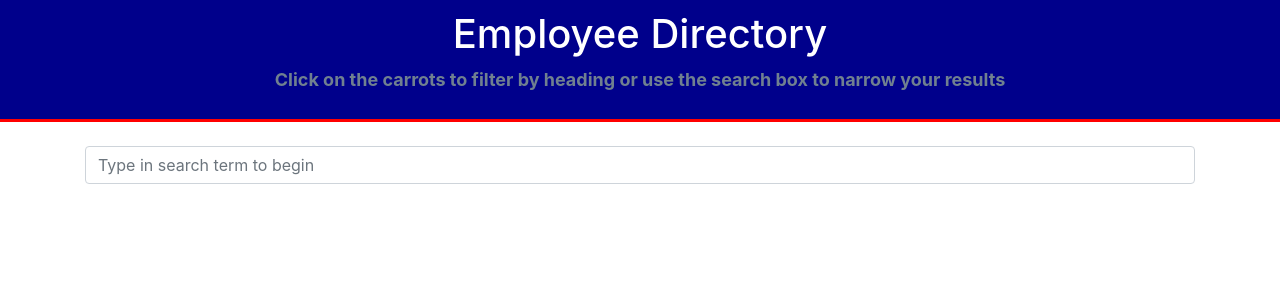
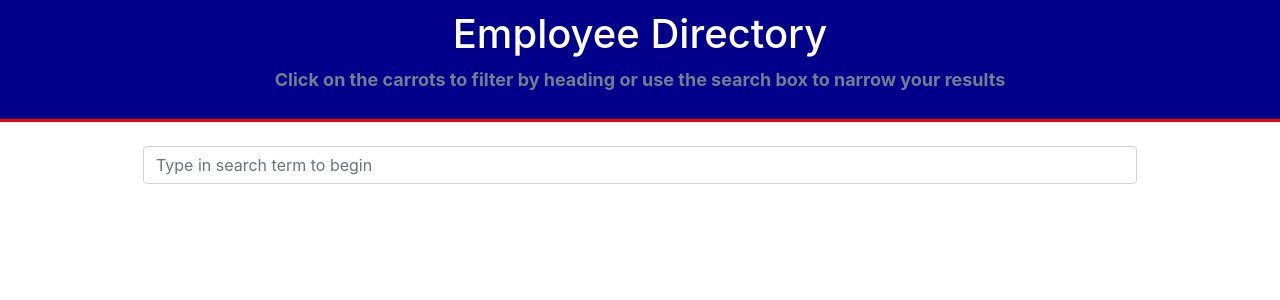
Before and after one commit to johndexteriv/employeedirectory, a React (Create React App) app in the folder employeedirectory/: page / in a window 1280 px wide. Shown: the top 300 px of the page. Built offline with nearby package versions, Linux system fonts and the light colour scheme.

Commit message:
container-fluid and create style.css for searchform

```diff
--- a/employeedirectory/src/components/Container/index.js
+++ b/employeedirectory/src/components/Container/index.js
@@ -3,7 +3,7 @@ import React from "react";
 const Container = (props) => {
 	const { style, children } = props;
 	return (
-		<div className="container" style={style}>
+		<div className="container-fluid" style={style}>
 			{children}
 		</div>
 	);
--- a/employeedirectory/src/pages/SearchPage.js
+++ b/employeedirectory/src/pages/SearchPage.js
@@ -10,7 +10,7 @@ const SearchPage = () => {
 	return (
 		<>
 			<Header />
-			<Container style={{ height: "95%", width: "100%" }}>
+			<Container style={{ minHeight: "95%", width: "80%" }}>
 				<SearchForm />
 			</Container>
 		</>
```
Also changed, not shown: employeedirectory/src/components/SearchForm/style.css (added), 1 other file (tests, documents, lock files or other folders).
